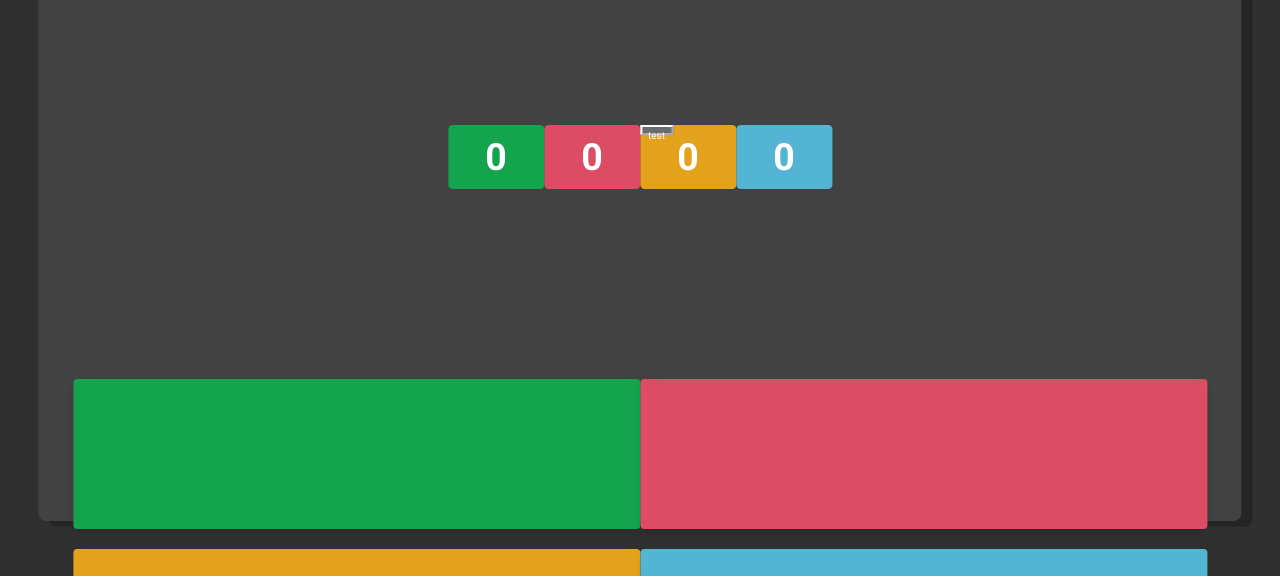
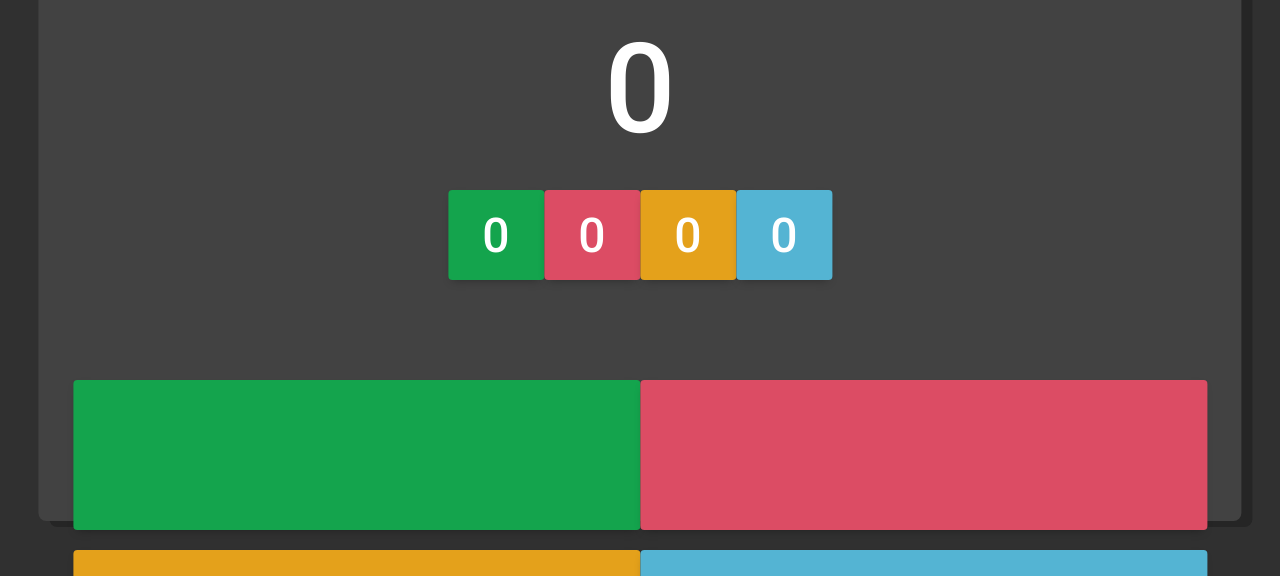
Before and after one commit to Nerfned/NichtKahoot, a Flask app: template templates/results.html in a window 1280 px wide. Shown: the part 224-800 px from the top of the page. Run offline with Flask 3, Linux system fonts and the light colour scheme; the template is opened without the code that fills it, so the values that code supplies are empty; some libraries are stand-ins or nearby versions.

Commit message:
EY TIMER TIME

```diff
--- a/static/css/style.css
+++ b/static/css/style.css
@@ -20,7 +20,9 @@
 .title {
     font-size: xx-large;
 }
-
+.counters {
+    margin-bottom: 30px;
+}
 .buttons {
     display: flex;
     flex-direction: column;
@@ -200,7 +202,7 @@ h2 {
 
 .result-inputs {
 
-    margin-top: 110px;
+    margin-top: 25px;;
     min-width: 131vw;
     margin-left: 10px;
     margin-right: 10px;
--- a/templates/admin.html
+++ b/templates/admin.html
@@ -121,7 +121,6 @@
     };
 
     const previous = () => {
-
         if (questionCount > 0) {
             questionCount--
             document.getElementById("currentquestion").innerHTML = JSON.parse(currentquestion)[questionCount].text;
@@ -143,8 +142,6 @@
 
         }
     };
-
-
 
 
     const JsonQuestion = () => {
--- a/templates/results.html
+++ b/templates/results.html
@@ -8,24 +8,27 @@
         Room Code : {{roomcode}}
     </div>
 
+    <div class="timer">
+        <h1 id="timer">0</h1>
+    </div>
+
     <div class="not-Results">
-        <button style="height: 10px; font-size: 10px; position: absolute;" @click="startAnim">test</button>
         <div id="question-results" class="question-results">
             {{question.text}}
         </div>
 
         <div class="result-inputs">
 
-
-            <div class="counters row justify-content-center" style="margin-bottom: 190px;">
-                <div id="Counter1" class="counter countB1   badge bg-success text-wrap" style="width: 6rem">0</div>
-                <div id="Counter2" class="counter countB2   badge bg-danger text-wrap" style="width: 6rem">0</div>
-                <div id="Counter3" class="counter countB3   badge bg-warning text-wrap" style="width: 6rem">0</div>
-                <div id="Counter4" class="counter countB4   badge bg-info text-wrap" style="width: 6rem">0</div>
+            <div class="counters row justify-content-center" style="margin-bottom: 100px;">
+                <button type="button" id="Counter1" class="counter countB1 btn btn-success "
+                    style="width: 6rem;font-size: 3rem;">0</button>
+                <button type="button" id="Counter2" class="counter countB2 btn btn-danger "
+                    style="width: 6rem;font-size: 3rem;">0</button>
+                <button type="button" id="Counter3" class="counter countB3 btn btn-warning "
+                    style="width: 6rem;font-size: 3rem;">0</button>
+                <button type="button" id="Counter4" class="counter countB4 btn btn-info "
+                    style="width: 6rem;font-size: 3rem;">0</button>
             </div>
-
-
-
 
             <div class="row justify-content-center">
                 <button class="col-4 quiz-button btn btn-success result-button" id="Button1"
@@ -44,16 +47,6 @@
 
             </div>
         </div>
-        <!-- <div class="Answers">
-            <div class="Answer">
-            <div>{{question.btn1}} : Anzahl </div>
-            <div>{{question.btn2}} : Anzahl</div>
-            <div>{{question.btn3}} : Anzahl</div>
-            <div>{{question.btn4}} : Anzahl</div>
-        </div>
-    </div>
-</div> -->
-
         <!--
         <div class="users" id="users">
             {% for user in users %}
@@ -84,6 +77,51 @@
 
     var socketio = io();
     let questionCount = [0, 0, 0, 0];
+    let countdown = void 0;
+    clearInterval(countdown);
+
+    const timeHandler = (timer, answer, state) => {
+        timer = timer +10
+        timerobj = document.getElementById("timer")
+        console.log(timerobj)
+
+        clearInterval(countdown);
+
+        timerobj.innerHTML = timer;
+
+        countdown = window.setInterval(
+            () => {
+                timer--;
+
+                timerobj.innerHTML = timer;
+
+                if (timer <= 0) {
+                    clearInterval(countdown)
+                    showSolution(answer+1, state);
+                };
+            },
+            1000
+        );
+    }
+
+    const showSolution = (answer, state) => {
+        const solutionButtons = document.getElementsByClassName("result-button")
+        const solutionCounters = document.getElementsByClassName("counter")
+        console.log(solutionButtons);
+        console.log(solutionCounters);
+
+        for (const solutionButton of solutionButtons) {
+            solutionButton.disabled = state;
+
+        }
+        for (const solutionCounter of solutionCounters) {
+            solutionCounter.disabled = state;
+        }
+        if (state) {
+            document.getElementById(`Button${answer}`).removeAttribute("disabled");
+            document.getElementById(`Counter${answer}`).removeAttribute("disabled");
+        }
+    }
 
     const DisplayUser = (name, score) => {
         const content = `
@@ -108,12 +146,17 @@
         document.getElementById("Button4").innerHTML = data.questions.btn4;
     }
 
-const cleanCounter = () => {
-    document.getElementById("Counter1").innerHTML = 0
-    document.getElementById("Counter2").innerHTML = 0
-    document.getElementById("Counter3").innerHTML = 0
-    document.getElementById("Counter4").innerHTML = 0
-}
+    const cleanCounter = () => {
+        showSolution(0, false);
+        const solutionCounters = document.getElementsByClassName("counter")
+
+        console.log(solutionCounters);
+
+        for (const solutionCounter of solutionCounters) {
+            solutionCounter.innerHTML = 0;
+        }
+    }
+
     const updateUser = (data) => {
         console.log(data)
         // DisplayUser(data.name, data.score);
@@ -121,7 +164,6 @@ const cleanCounter = () => {
 
     socketio.on("updateQuestions", (data) => {
         console.log("updatequestions" + data)
-
         update(data)
     })
 
@@ -130,9 +172,13 @@ const cleanCounter = () => {
     })
 
     socketio.on("questionsresult", (data) => {
-        console.log("questionsresult", data)
+
         questionCount = [0, 0, 0, 0];
         cleanCounter()
+
+        timeHandler(data.questions.time, data.questions.correct, true);
+
+
         update(data)
     })
 
@@ -156,7 +202,6 @@ const cleanCounter = () => {
             case 3:
                 questionCount[3]++;
                 document.getElementById("Counter4").innerHTML = questionCount[4]
-
                 break;
         }
     });
```
